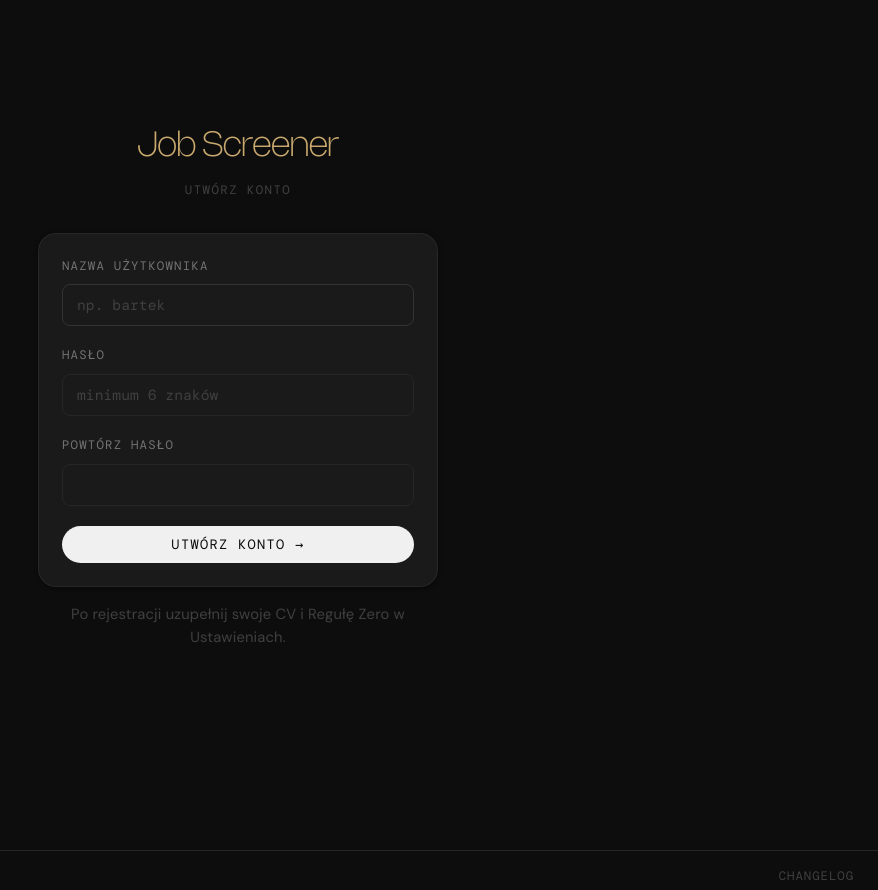
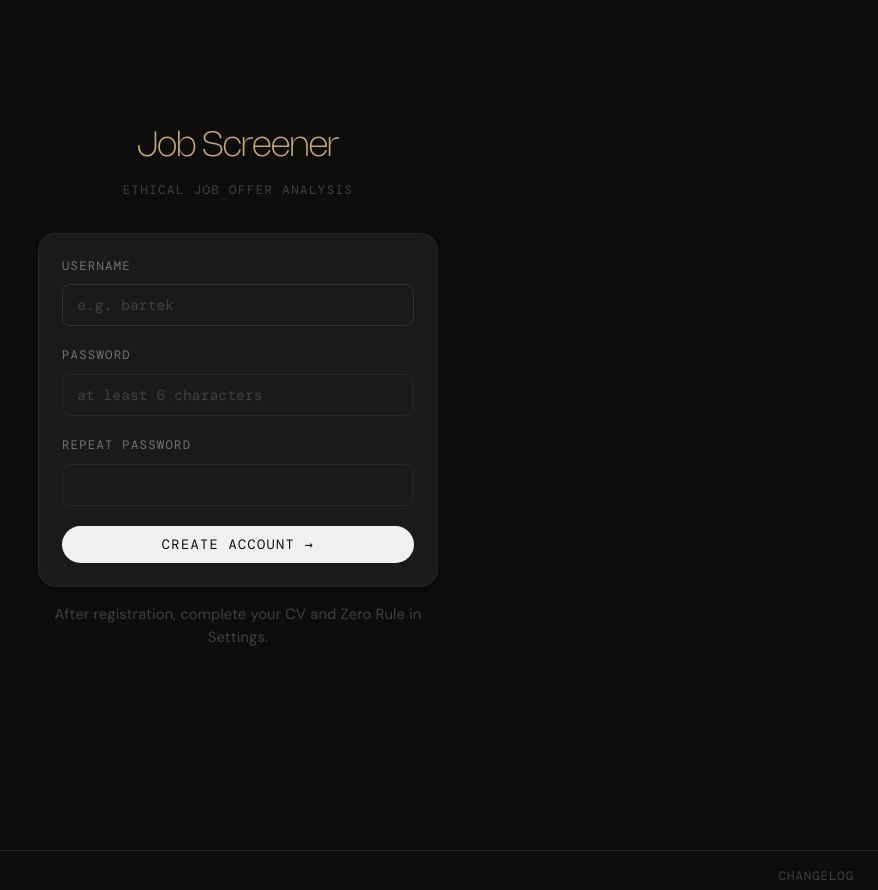
Before and after one commit to BartekJagniatkowski/job-screener, a Flask app: page /register in a window 1280 px wide. Shown: the top 890 px of the page, without its empty margins (402-1280 px from the left). Run offline with Flask 3, Linux system fonts and the light colour scheme; some web fonts are replaced.

Commit message:
style: translate login and register templates to English

```diff
--- a/templates/register.html
+++ b/templates/register.html
@@ -1,29 +1,29 @@
 {% extends "base.html" %}
-{% block title %}Utwórz konto — Job Screener{% endblock %}
+{% block title %}Register — Job Screener{% endblock %}
 {% block content %}
 <div class="auth-wrap">
   <div style="margin-bottom:32px;">
     <div class="auth-brand">Job Screener</div>
-    <div class="auth-sub">Utwórz konto</div>
+    <div class="auth-sub">Ethical job offer analysis</div>
   </div>
   <div class="card">
     <form method="POST" style="padding:24px;">
       {% if token %}<input type="hidden" name="token" value="{{ token }}">{% endif %}
       <div class="field">
-        <label>Nazwa użytkownika</label>
-        <input type="text" name="username" autocomplete="username" autofocus required placeholder="np. bartek">
+        <label>Username</label>
+        <input type="text" name="username" autocomplete="username" autofocus required placeholder="e.g. bartek">
       </div>
       <div class="field">
-        <label>Hasło</label>
-        <input type="password" name="password" autocomplete="new-password" required placeholder="minimum 6 znaków">
+        <label>Password</label>
+        <input type="password" name="password" autocomplete="new-password" required placeholder="at least 6 characters">
       </div>
       <div class="field">
-        <label>Powtórz hasło</label>
+        <label>Repeat password</label>
         <input type="password" name="password2" autocomplete="new-password" required>
       </div>
-      <button type="submit" class="btn btn-primary" style="width:100%">Utwórz konto →</button>
+      <button type="submit" class="btn btn-primary" style="width:100%">Create account →</button>
     </form>
   </div>
-  <div class="auth-hint">Po rejestracji uzupełnij swoje CV i Regułę Zero w Ustawieniach.</div>
+  <div class="auth-hint">After registration, complete your CV and Zero Rule in Settings.</div>
 </div>
 {% endblock %}
```
Also changed, not shown: templates/login.html (+5 -5 lines).
